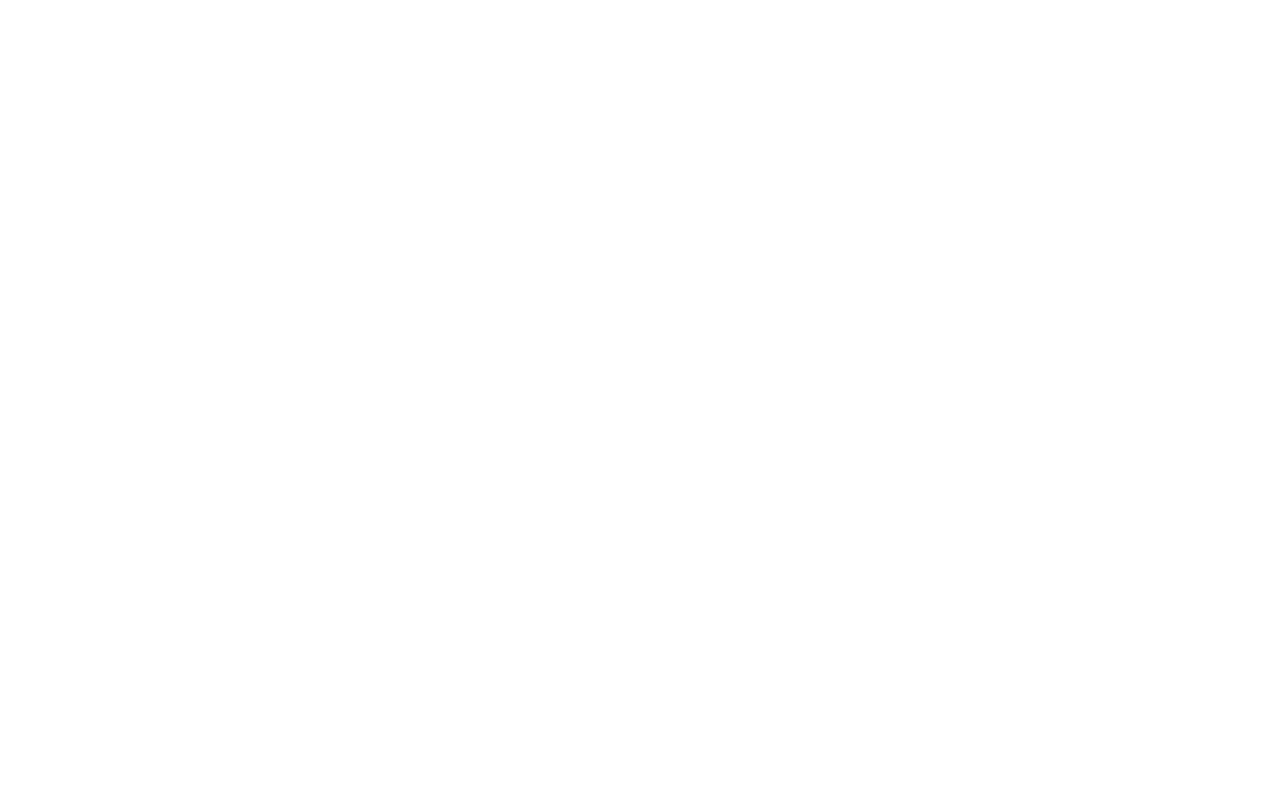
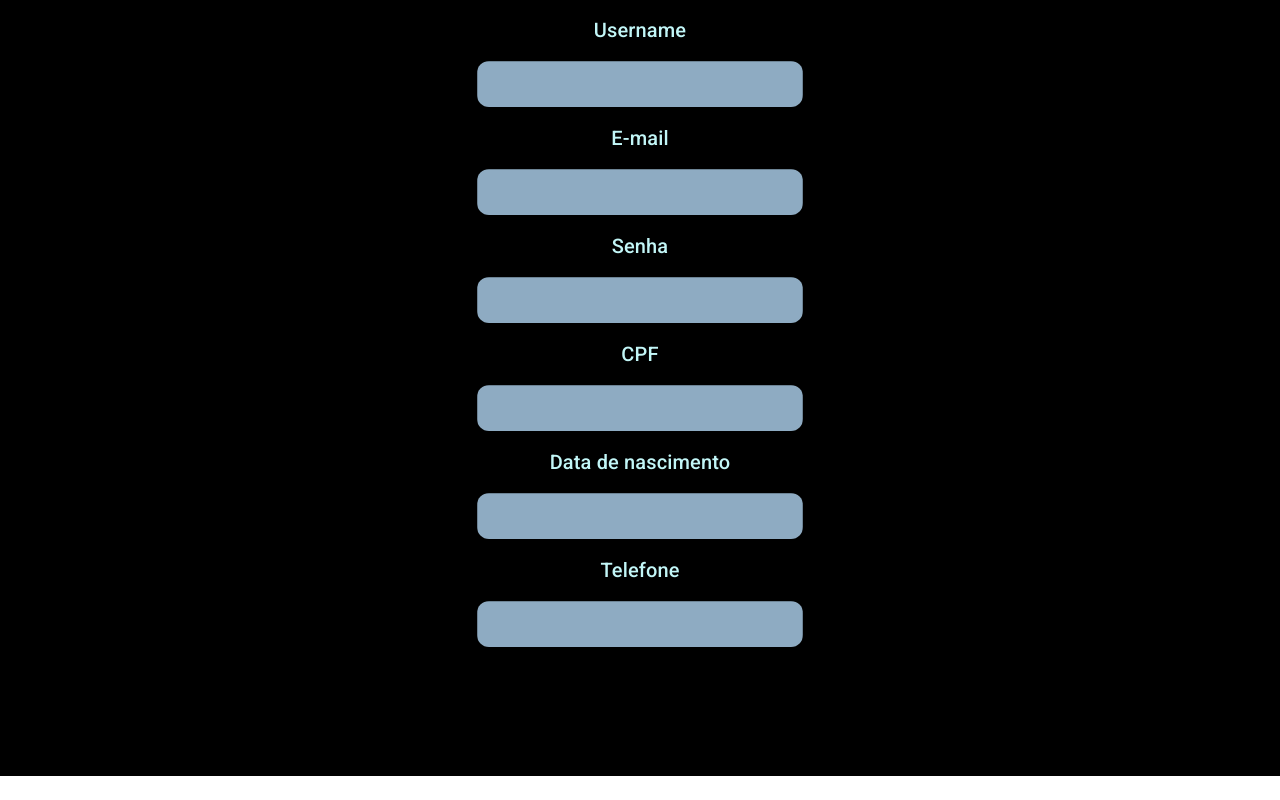
Before and after one commit to Luanh03/Betting-App, a React (Create React App) app: page /register in a window 1280 px wide. Before the commit this address had no page. Built offline with nearby package versions, Linux system fonts and the light colour scheme.

Commit message:
Registry styling started

```diff
--- a/src/App.js
+++ b/src/App.js
@@ -3,16 +3,16 @@
 import './App.css';
 import Login from './containers/login';
 import Home from './containers/home';
-// import Register from './src/containers/register';
+import Register from './containers/register';
 
 function App() {
   return (
     <React.Fragment>
       <BrowserRouter>
         <Routes>
-          <Route path="/login" element={<Login />} />
+          <Route path="/" element={<Login />} />
           <Route path="/home" element={<Home />} />
-          {/* <Route path="/register" element={<Register />} /> */}
+          <Route path="/register" element={<Register />} />
         </Routes>
       </BrowserRouter>
     </React.Fragment>
--- a/src/containers/register.js
+++ b/src/containers/register.js
@@ -2,6 +2,8 @@
 import Box from '@mui/material/Box';
 import Grid from '@mui/material/Grid';
 import { useNavigate } from 'react-router-dom';
+import TextField from "@mui/material/TextField";
+import Typography from '@mui/material/Typography';
 
 export default function Register(){
 
@@ -11,11 +13,113 @@
     return (
         <React.Fragment>
             <Box sx={{ flexGrow: 1 }}>
-                <Grid container columns={{ xs: 4, sm: 8, md:12}}>
-                    <Grid item md={12} sx={{
-                        alignContent: 'center',
-                        backgroundColor: 'blue'
-                    }}>
+            <Grid container spacing={{ xs: 2, md: 3 }} columns={{ xs: 4, sm: 8, md: 12 }}>
+                    <Grid item md={12} sx={{ textAlign: 'center',
+                                            backgroundColor: 'black',
+                                            height:'100vh',
+                                            width:'100%'
+                                        }}>
+                        <Typography
+                            variant="h6"
+                            gutterBottom sx={{ color: "#C2F6F7",
+                            fontsize: '32px',
+                            margin: '14px'}}>
+                                Username
+                        </Typography>
+                        <TextField
+                            id="outlined-basic"
+                            type="email"
+                            variant="outlined"
+                            sx={{ width:'326px',
+                                    height:'46px',
+                                    borderRadius:'12px',
+                                    backgroundColor: "#8eabc2",
+                                    margin:'1px'}}/>
+
+                        <Typography
+                            variant="h6"
+                            gutterBottom sx={{ color: "#C2F6F7",
+                            fontsize: '32px',
+                            margin: '14px'}}>
+                                E-mail
+                        </Typography>
+                        <TextField
+                            id="outlined-basic"
+                            type="email"
+                            variant="outlined"
+                            sx={{ width:'326px',
+                                    height:'46px',
+                                    borderRadius:'12px',
+                                    backgroundColor: "#8eabc2",
+                                    margin:'1px'}}/>
+
+                        <Typography
+                            variant="h6"
+                            gutterBottom sx={{ color: "#C2F6F7",
+                            fontsize: '32px',
+                            margin: '14px'}}>
+                                Senha
+                        </Typography>
+                        <TextField
+                            id="outlined-basic"
+                            type="email"
+                            variant="outlined"
+                            sx={{ width:'326px',
+                                    height:'46px',
+                                    borderRadius:'12px',
+                                    backgroundColor: "#8eabc2",
+                                    margin:'1px'}}/>
+
+                        <Typography
+                            variant="h6"
+                            gutterBottom sx={{ color: "#C2F6F7",
+                            fontsize: '32px',
+                            margin: '14px'}}>
+                                CPF
+                        </Typography>
+                        <TextField
+                            id="outlined-basic"
+                            type="email"
+                            variant="outlined"
+                            sx={{ width:'326px',
+                                    height:'46px',
+                                    borderRadius:'12px',
+                                    backgroundColor: "#8eabc2",
+                                    margin:'1px'}}/>
+
+                        <Typography
+                            variant="h6"
+                            gutterBottom sx={{ color: "#C2F6F7",
+                            fontsize: '32px',
+                            margin: '14px'}}>
+                                Data de nascimento
+                        </Typography>
+                        <TextField
+                            id="outlined-basic"
+                            type="email"
+                            variant="outlined"
+                            sx={{ width:'326px',
+                                    height:'46px',
+                                    borderRadius:'12px',
+                                    backgroundColor: "#8eabc2",
+                                    margin:'1px'}}/>
+
+                        <Typography
+                            variant="h6"
+                            gutterBottom sx={{ color: "#C2F6F7",
+                            fontsize: '32px',
+                            margin: '14px'}}>
+                                Telefone
+                        </Typography>
+                        <TextField
+                            id="outlined-basic"
+                            type="email"
+                            variant="outlined"
+                            sx={{ width:'326px',
+                                    height:'46px',
+                                    borderRadius:'12px',
+                                    backgroundColor: "#8eabc2",
+                                    margin:'1px'}}/>
                     </Grid>
                 </Grid>
             </Box>
```
